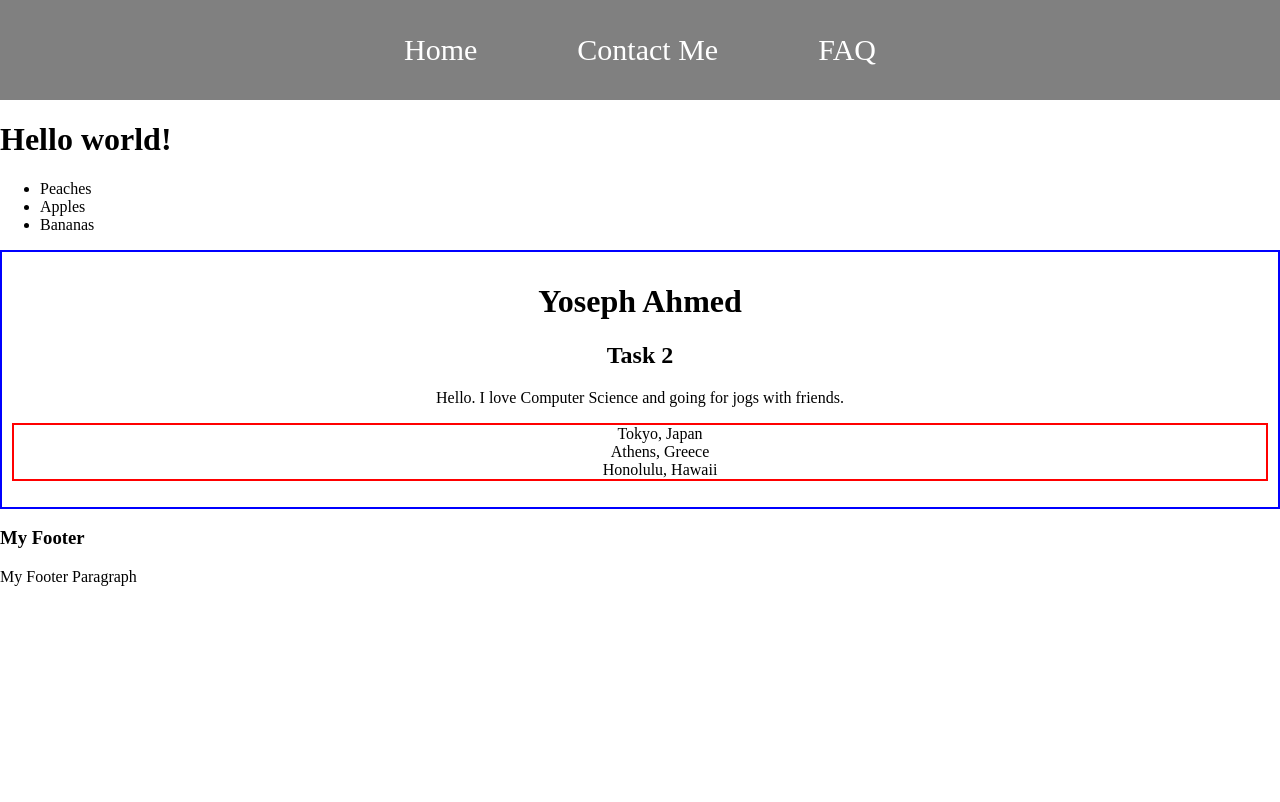
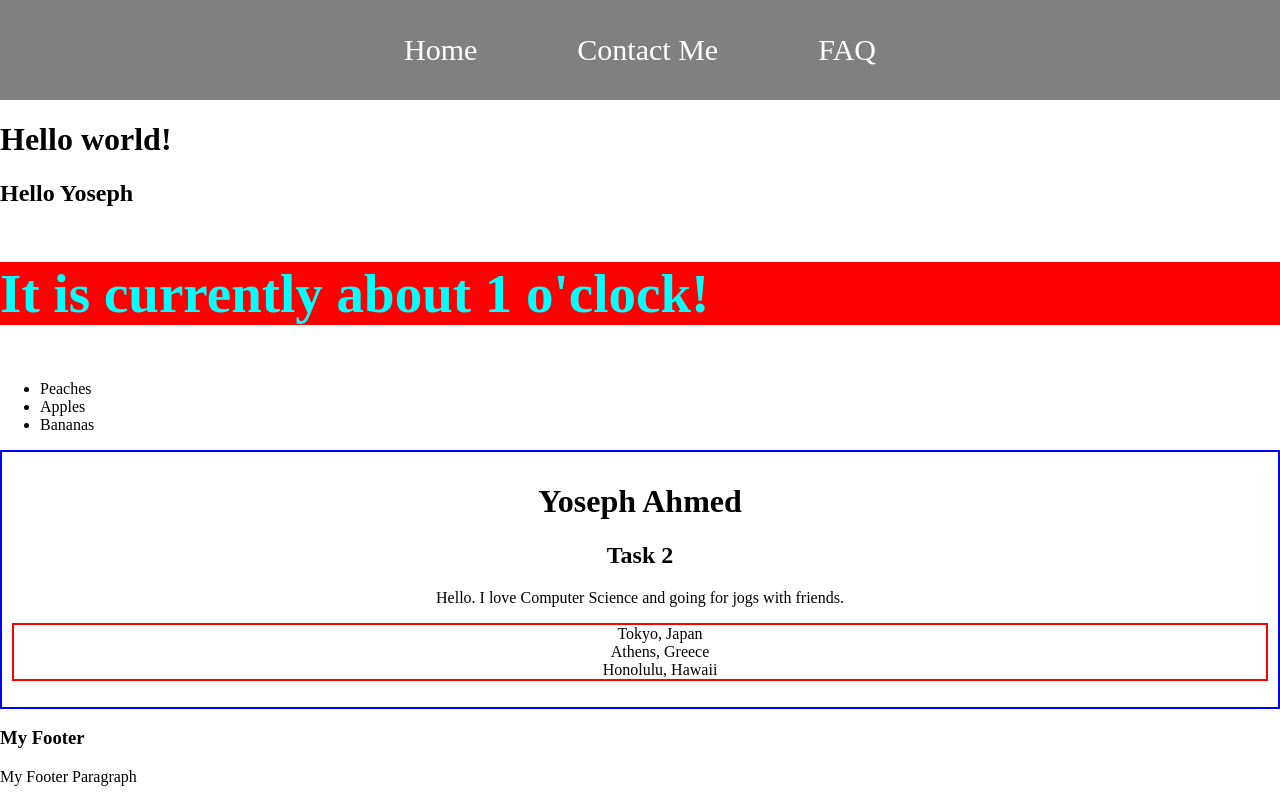
Before and after one commit to yosephAHMED/LearnReactJS_FirstHour, a React (Create React App) app: page / in a window 1280 px wide. Built offline with nearby package versions, Linux system fonts and the light colour scheme.

Commit message:
Added dynamic styling according to the time of day

```diff
--- a/src/App.js
+++ b/src/App.js
@@ -9,6 +9,28 @@ import Footer from './components/Footer';
 // (<li>) with anything in them you want.
 
 function App() {
+  const firstName = "Yoseph";
+  const date = new Date();
+  let hours = date.getHours();
+  let timeOfDay;
+  const styles = {
+    //color: "blue",
+    backgroundColor: "red",
+    fontSize: "55px"
+  };
+
+  // dynamic styling with time of day
+  if (hours < 12){
+    // hours is still morning
+    styles.color = "cyan";
+  } else if (hours >= 12 && hours < 17) {
+    // hours is evening
+    styles.color = "orange";
+  } else {
+    // hours is night
+    styles.color = "black";
+  }
+
   return (
 
     // To fix "JSX Expressions must have one parent element error,"
@@ -18,6 +40,9 @@ function App() {
       <Navbar />
 
       <h1>Hello world!</h1>
+      <h2>Hello {firstName}</h2>
+      {/* get time (24hrs) % 12 from date reference */}
+      <h3 style={styles}>It is currently about {hours % 12} o'clock!</h3>
       <ul>
         <li>Peaches</li>
         <li>Apples</li>
```
